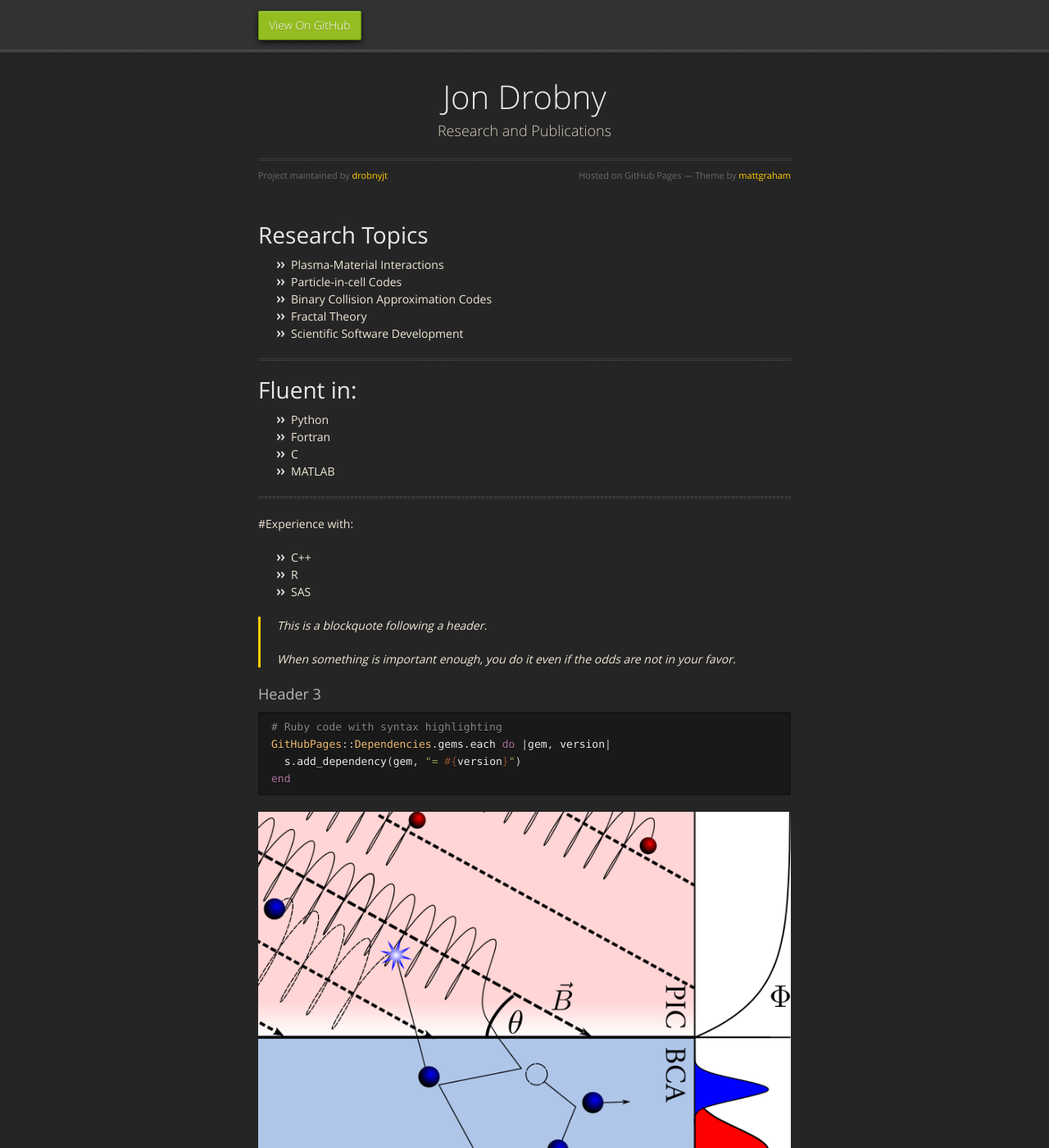
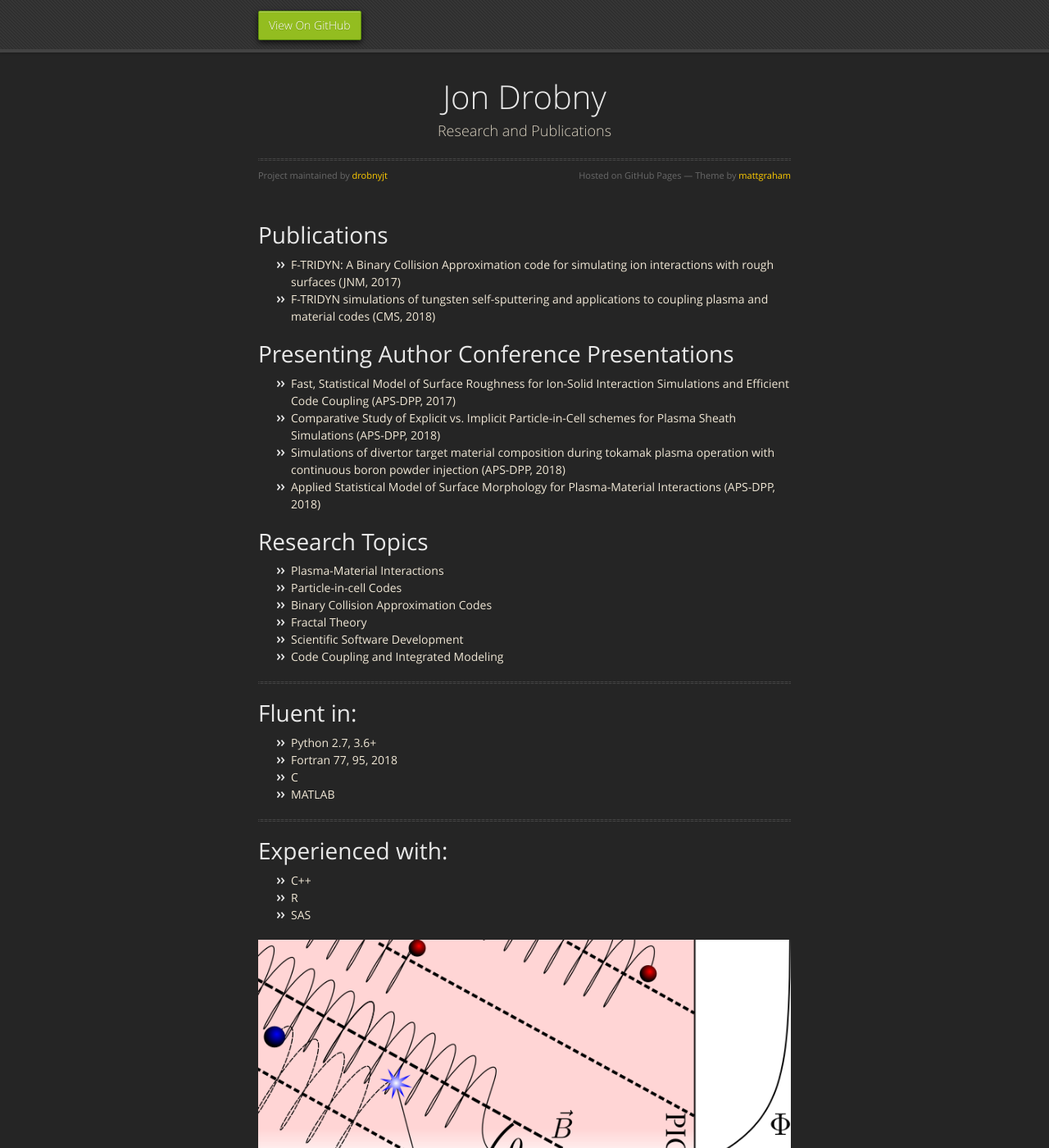
Before and after one commit to drobnyjt/test_jekyll, a Jekyll site: the page built from index.md, in a window 1280 px wide and 1400 px high. Shown: the whole window at 82% size. Built offline with Jekyll 4.4.1, drawn with Linux system fonts in a browser that asks for light colours; our own code applies the rules of GitHub Pages for plain Markdown files.

Commit message:
Update index.md

````diff
--- a/index.md
+++ b/index.md
@@ -1,6 +1,18 @@
 ---
 layout: default
 ---
+
+# Publications
+
+* F-TRIDYN: A Binary Collision Approximation code for simulating ion interactions with rough surfaces (JNM, 2017)
+* F-TRIDYN simulations of tungsten self-sputtering and applications to coupling plasma and material codes (CMS, 2018)
+
+# Presenting Author Conference Presentations
+
+* Fast, Statistical Model of Surface Roughness for Ion-Solid Interaction Simulations and Efficient Code Coupling (APS-DPP, 2017)
+* Comparative Study of Explicit vs. Implicit Particle-in-Cell schemes for Plasma Sheath Simulations (APS-DPP, 2018)
+* Simulations of divertor target material composition during tokamak plasma operation with continuous boron powder injection (APS-DPP, 2018)
+* Applied Statistical Model of Surface Morphology for Plasma-Material Interactions (APS-DPP, 2018)
 
 # Research Topics
 
@@ -9,36 +21,23 @@ layout: default
 * Binary Collision Approximation Codes
 * Fractal Theory
 * Scientific Software Development
+* Code Coupling and Integrated Modeling
 
 * * *
 
 # Fluent in:
 
-* Python
-* Fortran
+* Python 2.7, 3.6+
+* Fortran 77, 95, 2018
 * C
 * MATLAB
 
 * * *
 
-#Experience with:
+# Experienced with:
 
 * C++
 * R
 * SAS
 
-> This is a blockquote following a header.
->
-> When something is important enough, you do it even if the odds are not in your favor.
-
-### Header 3
-
-
-```ruby
-# Ruby code with syntax highlighting
-GitHubPages::Dependencies.gems.each do |gem, version|
-  s.add_dependency(gem, "= #{version}")
-end
-```
-
 ![PIC-BCA coupling illustration.](./figure_one_for_one.png)
````
